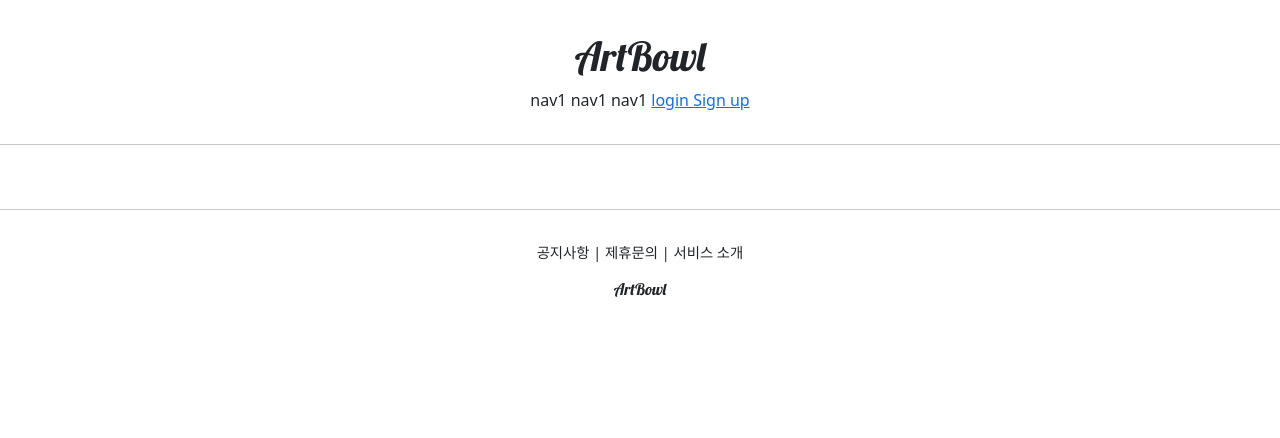
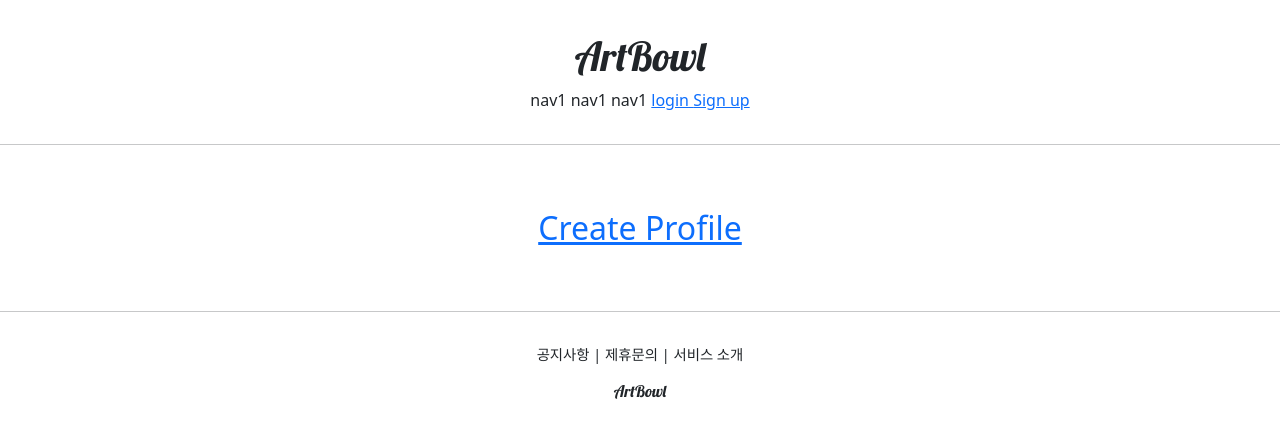
Before and after one commit to Jangyj99/artbowl, a Django app: template accountapp/templates/accountapp/detail.html in a window 1280 px wide. Shown: the top 438 px of the page. Run offline with Django 4.2, Linux system fonts and the light colour scheme; the template is opened without the code that fills it, so the values that code supplies are empty; some libraries are stand-ins or nearby versions.

Commit message:
Profileapp CreateView

```diff
--- a/accountapp/templates/accountapp/detail.html
+++ b/accountapp/templates/accountapp/detail.html
@@ -7,9 +7,17 @@
             <p>
                 {{ target_user.date_joined }}
             </p>
+        {% if target_user.profile %}
             <h2>
-                {{ target_user.username }}
+                {{ target_user.profile.nickname }}
             </h2>
+        {% else %}
+            <a href="{% url 'profileapp:create' %}">
+                <h2>
+                Create Profile
+                </h2>
+            </a>
+        {% endif %}
             {% if target_user == user %}
             <a href="{% url 'accountapp:update' pk=user.pk %}">
                 <p>
--- a/profileapp/forms.py
+++ b/profileapp/forms.py
@@ -3,7 +3,7 @@ from django.forms import ModelForm
 from profileapp.models import Profile
 
 
-class ProfileCreateForm(ModelForm):
+class ProfileCreationForm(ModelForm):
     class Meta:
         model = Profile
         fields = ['image', 'nickname', 'message']
--- a/profileapp/models.py
+++ b/profileapp/models.py
@@ -7,6 +7,6 @@ from django.db import models
 class Profile(models.Model):
     user = models.OneToOneField(User, on_delete=models.CASCADE, related_name='profile')
 
-    image = models.ImageField(upload_to= 'profile/', null=True)
+    image = models.ImageField(upload_to='profile/', null=True)
     nickname = models.CharField(max_length=20, unique=True, null=True)
     message = models.CharField(max_length=100, null=True)
--- a/profileapp/templates/profileapp/create.html
+++ b/profileapp/templates/profileapp/create.html
@@ -6,12 +6,12 @@
         <div class="mb-4">
             <h4>Profile Create</h4>
         </div>
-
-        <form action="{% url 'profileapp:create' %}" method="post">
+        <form action="{% url 'profileapp:create' %}" method="post" enctype="multipart/form-data">
             {% csrf_token %}
 {#            {{ form }}#}
             {% bootstrap_form form %}
             <input type="submit" class="btn btn-dark rounded-pill col-6 mt-3">
         </form>
     </div>
+
 {% endblock %}
```
Also changed, not shown: profileapp/views.py (+9 -2 lines), media/profile/eb13.jpg (added), media/profile/eb13_XuM3UJs.jpg (added).
